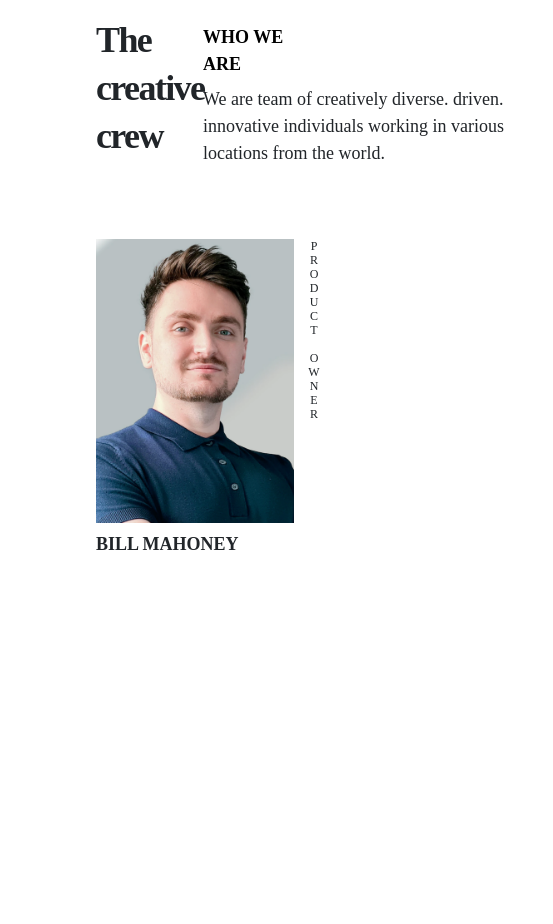
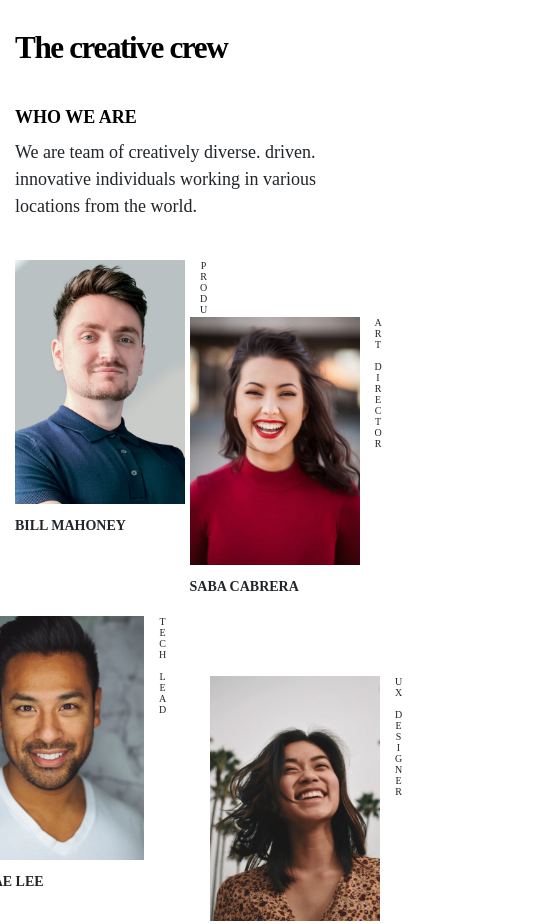
Before and after one commit to walterbaya/My-Team-Page, a plain HTML site: page my-team-page-master/index.html in a window 390 px wide. Shown: the top 924 px of the page, 553 px wide, since content can reach past the window. Drawn offline with nearby package versions, Linux system fonts and the light colour scheme.

Commit message:
se sube proyecto dos

```diff
--- a/my-team-page-master/assets/css/index.css
+++ b/my-team-page-master/assets/css/index.css
@@ -36,6 +36,7 @@ h4 {
     text-transform: uppercase;
 }
 
+
 header p {
     font-family: Poppins;
     font-size: 18px;
@@ -55,6 +56,58 @@ footer {
     text-align: center;
     color: #A9A9A9;
 }
-span{
+
+span {
     text-decoration: underline;
 }
+
+@media (max-width: 767px) {
+    .image-container {
+        height: 356px;
+    }
+
+    .vertical-text {
+        text-orientation: upright;
+        writing-mode: vertical-lr;
+        font-family: PT Serif;
+        font-size: 10px;
+        line-height: 16px;
+        text-transform: uppercase
+    }
+
+    h1 {
+        font-family: PT Serif;
+        font-weight: bold;
+        font-size: 8vw;
+        line-height: 48px;
+        letter-spacing: -0.045em;
+        color: #000000;
+    }
+
+    p {
+        width: max-content;
+    }
+
+    h3 {
+        font-family: Poppins;
+        font-weight: 600;
+        font-size: 18px;
+        line-height: 27px;
+        text-transform: uppercase;
+
+        color: #000000;
+    }
+
+    h4 {
+        font-family: Poppins;
+        font-weight: 600;
+        font-size: 14px;
+        line-height: 27px;
+        text-transform: uppercase;
+    }
+
+    img {
+        min-width: 170px;
+        height: 240px;
+    }
+}
--- a/my-team-page-master/index.html
+++ b/my-team-page-master/index.html
@@ -14,12 +14,12 @@
 </head>
 
 <body>
-    <div class="container px-5 py-3">
-        <header class="row px-5">
-            <div class="col-6">
+    <div class="container py-4 px-md-3 px-xl-5">
+        <header class="row px-md-3  px-xl-5">
+            <div class="col-12 col-lg-6">
                 <h1>The creative crew</h1>
             </div>
-            <div class="col-6 p-2">
+            <div class="col-12 col-lg-6 py-4">
                 <h3>
                     Who we are
                 </h3>
@@ -27,8 +27,8 @@
                     the world.</p>
             </div>
         </header>
-        <main class="row p-5">
-            <div class="col-md-4 image-container d-flex align-items-start">
+        <main class="row px-md-3 px-xl-5">
+            <div class="col-lg-4 col-6 image-container d-flex align-items-start justify-content-start">
                 <div>
                     <div class="d-flex">
                         <img class="img-fluid" src="./assets/img/photo1.png" alt="photo1">
@@ -37,7 +37,7 @@
                     <h4 class="py-2">Bill Mahoney</h4>
                 </div>
             </div>
-            <div class="col-md-4 image-container d-flex align-items-end">
+            <div class="col-lg-4 col-6 image-container d-flex align-items-end justify-content-center">
                 <div>
                     <div class="d-flex">
                         <img class="img-fluid" src="./assets/img/photo2.png" alt="photo2">
@@ -46,7 +46,7 @@
                     <h4 class="py-2">Saba Cabrera</h4>
                 </div>
             </div>
-            <div class="col-md-4 image-container d-flex align-items-start">
+            <div class="col-lg-4 col-6 image-container d-flex align-items-start justify-content-end">
                 <div>
                     <div class="d-flex">
                         <img class="img-fluid" src="./assets/img/photo3.png" alt="photo3">
@@ -55,7 +55,7 @@
                     <h4 class="py-2">Shae Lee</h4>
                 </div>
             </div>
-            <div class="col-md-4 image-container d-flex align-items-start">
+            <div class="col-lg-4 col-6 image-container d-flex align-items-end align-items-lg-start justify-content-start">
                 <div>
                     <div class="d-flex">
                         <img class="img-fluid" src="./assets/img/photo4.png" alt="photo4">
@@ -64,7 +64,7 @@
                     <h4 class="py-2">Skylah Lu</h4>
                 </div>
             </div>
-            <div class="col-md-4 image-container d-flex align-items-end">
+            <div class="col-lg-4 col-6 image-container d-flex align-items-start align-items-lg-end justify-content-center">
                 <div>
                     <div class="d-flex">
                         <img class="img-fluid" src="./assets/img/photo5.png" alt="photo5">
@@ -73,7 +73,7 @@
                     <h4 class="py-2">Griff Richards</h4>
                 </div>
             </div>
-            <div class="col-md-4 image-container d-flex align-items-start">
+            <div class="col-lg-4 col-6 image-container d-flex align-items-end align-items-lg-start justify-content-center">
                 <div>
                     <div class="d-flex">
                         <img class="img-fluid" src="./assets/img/photo6.png" alt="photo6">
@@ -83,7 +83,7 @@
                 </div>
             </div>
         </main>
-        <footer class="row d-flex justify-content-center mt-3">
+        <footer class="row d-flex justify-content-center mt-5">
             <p>created by <span><strong>Walter Ariel Baya</strong></span>- devChallenges.io</p>
         </footer>
     </div>
```
